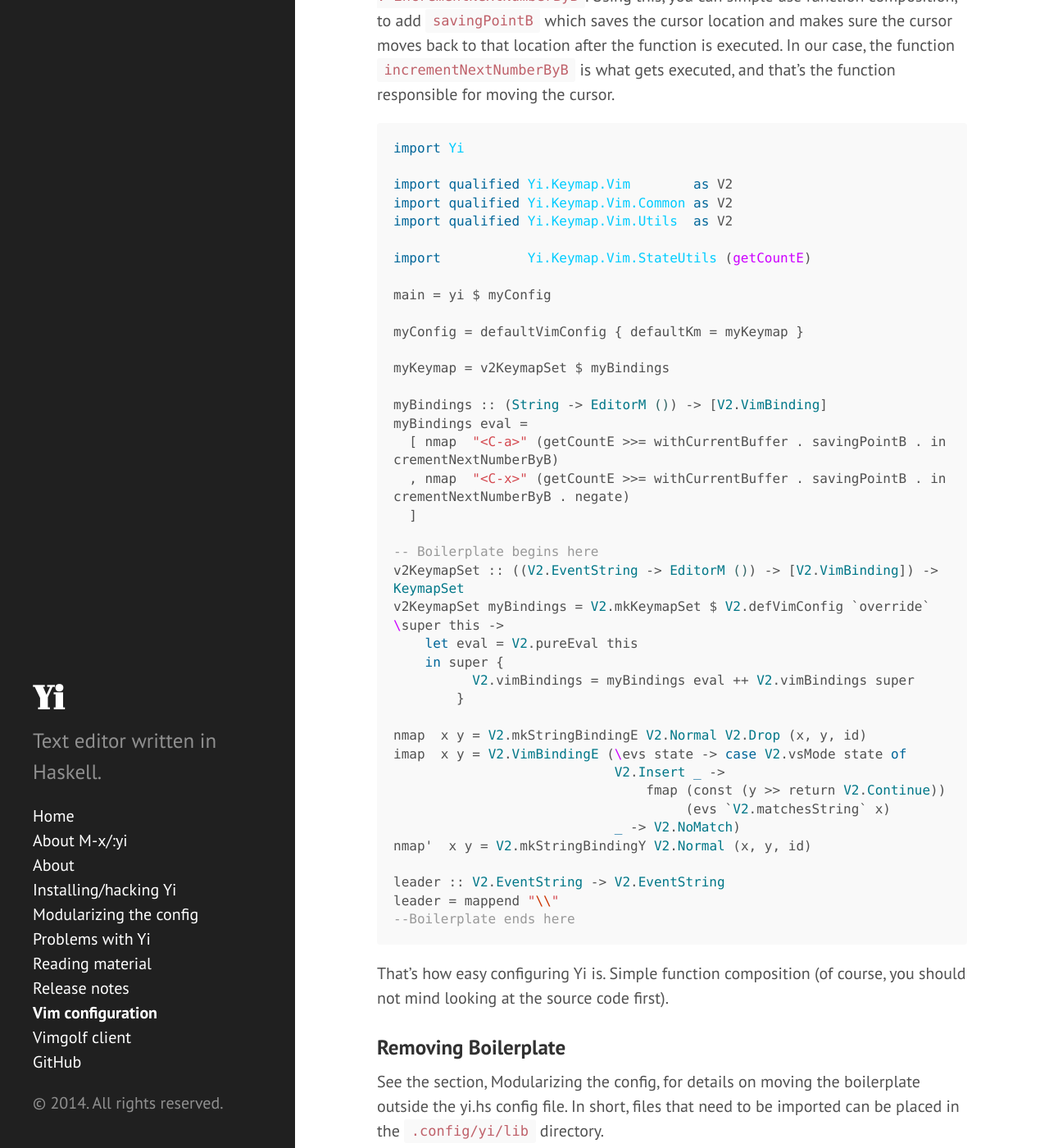
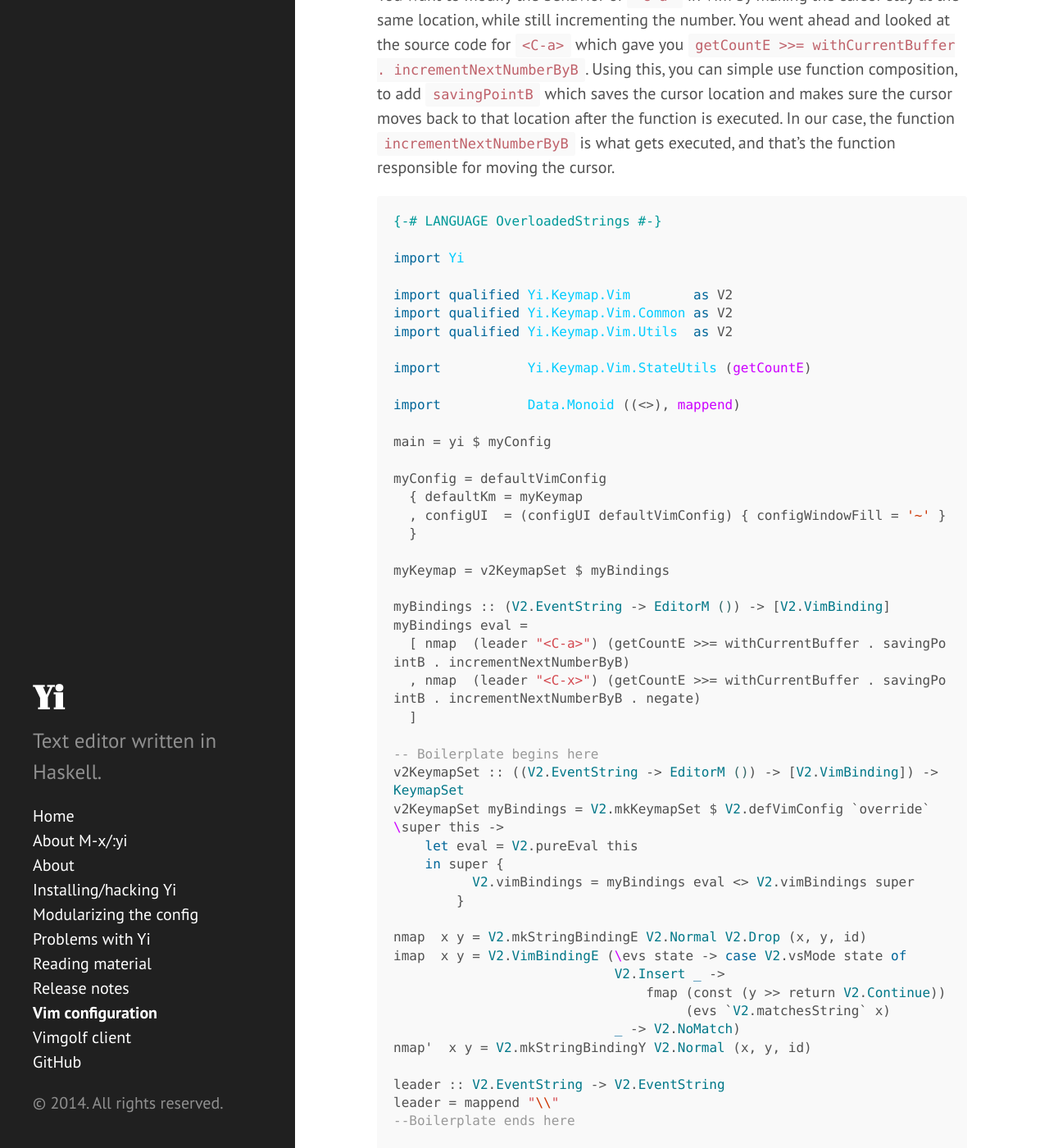
Before and after one commit to yi-editor/yi-editor.github.com, a Jekyll site: the page built from pages/vim-config.md, in a window 1280 px wide and 1400 px high, scrolled down 4538 px. Shown: the whole window at 82% size. Built offline with Jekyll 4.4.1, drawn with Linux system fonts in a browser that asks for light colours; Markdown is read by kramdown in place of the engine named in the settings; some of the changed text lies outside the part shown.

Commit message:
Fix vim config for 0.10

````diff
--- a/pages/vim-config.md
+++ b/pages/vim-config.md
@@ -99,11 +99,15 @@ That should add a nice looking theme. You can of course customize the theme as y
 Now, finally, the most useful part. Custom keybindings. Vim users typically use nmap and imap to define custom keybindings. So let's deine nmap and imap ourselves, call those definitions part of boilerplate, and concentrate on what's important.
 
 ~~~ haskell
+{-# LANGUAGE OverloadedStrings #-}
+
 import Yi
 
 import qualified Yi.Keymap.Vim        as V2
 import qualified Yi.Keymap.Vim.Common as V2
 import qualified Yi.Keymap.Vim.Utils  as V2
+
+import           Data.Monoid ((<>), mappend)
 
 main = yi $ myConfig
 
@@ -114,7 +118,7 @@ myConfig = defaultVimConfig
 
 myKeymap = v2KeymapSet $ myBindings
 
-myBindings :: (String -> EditorM ()) -> [V2.VimBinding]
+myBindings :: (V2.EventString -> EditorM ()) -> [V2.VimBinding]
 myBindings eval =
   [ nmap  "<C-h>" previousTabE
   , nmap  "<C-l>" nextTabE
@@ -141,7 +144,7 @@ v2KeymapSet :: ((V2.EventString -> EditorM ()) -> [V2.VimBinding]) -> KeymapSet
 v2KeymapSet myBindings = V2.mkKeymapSet $ V2.defVimConfig `override` \super this ->
     let eval = V2.pureEval this
     in super {
-          V2.vimBindings = myBindings eval ++ V2.vimBindings super
+          V2.vimBindings = myBindings eval <> V2.vimBindings super
         }
 
 nmap  x y = V2.mkStringBindingE V2.Normal V2.Drop (x, y, id)
@@ -155,7 +158,9 @@ nmap'  x y = V2.mkStringBindingY V2.Normal (x, y, id)
 leader :: V2.EventString -> V2.EventString
 leader = mappend "\\"
 --Boilerplate ends here
+
 ~~~
+
 
 And that's it. The nmap's and imap's look exactly like Vim's config! You don't need to bother about how nmap and imap are defined. With a little bit of boilerplate, you can start configuring Yi just like Vim.
 
@@ -168,6 +173,8 @@ Just to show you how easy it is to configure Yi, consider the following case.
 You want to modify the behavior of ```<C-a>``` in Vim by making the cursor stay at the same location, while still incrementing the number. You went ahead and looked at the source code for ```<C-a>``` which gave you ```getCountE >>= withCurrentBuffer . incrementNextNumberByB```. Using this, you can simple use function composition, to add ```savingPointB``` which saves the cursor location and makes sure the cursor moves back to that location after the function is executed. In our case, the function ```incrementNextNumberByB``` is what gets executed, and that's the function responsible for moving the cursor.
 
 ~~~ haskell
+{-# LANGUAGE OverloadedStrings #-}
+
 import Yi
 
 import qualified Yi.Keymap.Vim        as V2
@@ -176,16 +183,21 @@ import qualified Yi.Keymap.Vim.Utils  as V2
 
 import           Yi.Keymap.Vim.StateUtils (getCountE)
 
+import           Data.Monoid ((<>), mappend)
+
 main = yi $ myConfig
 
-myConfig = defaultVimConfig { defaultKm = myKeymap }
+myConfig = defaultVimConfig
+  { defaultKm = myKeymap
+  , configUI  = (configUI defaultVimConfig) { configWindowFill = '~' }
+  }
 
 myKeymap = v2KeymapSet $ myBindings
 
-myBindings :: (String -> EditorM ()) -> [V2.VimBinding]
+myBindings :: (V2.EventString -> EditorM ()) -> [V2.VimBinding]
 myBindings eval =
-  [ nmap  "<C-a>" (getCountE >>= withCurrentBuffer . savingPointB . incrementNextNumberByB)
-  , nmap  "<C-x>" (getCountE >>= withCurrentBuffer . savingPointB . incrementNextNumberByB . negate)
+  [ nmap  (leader "<C-a>") (getCountE >>= withCurrentBuffer . savingPointB . incrementNextNumberByB)
+  , nmap  (leader "<C-x>") (getCountE >>= withCurrentBuffer . savingPointB . incrementNextNumberByB . negate)
   ]
 
 -- Boilerplate begins here
@@ -193,7 +205,7 @@ v2KeymapSet :: ((V2.EventString -> EditorM ()) -> [V2.VimBinding]) -> KeymapSet
 v2KeymapSet myBindings = V2.mkKeymapSet $ V2.defVimConfig `override` \super this ->
     let eval = V2.pureEval this
     in super {
-          V2.vimBindings = myBindings eval ++ V2.vimBindings super
+          V2.vimBindings = myBindings eval <> V2.vimBindings super
         }
 
 nmap  x y = V2.mkStringBindingE V2.Normal V2.Drop (x, y, id)
@@ -207,6 +219,7 @@ nmap'  x y = V2.mkStringBindingY V2.Normal (x, y, id)
 leader :: V2.EventString -> V2.EventString
 leader = mappend "\\"
 --Boilerplate ends here
+
 ~~~
 
 That's how easy configuring Yi is. Simple function composition (of course, you should not mind looking at the source code first).
````
Also changed, not shown: other parts of pages/vim-config.md (+0 -1 lines).
